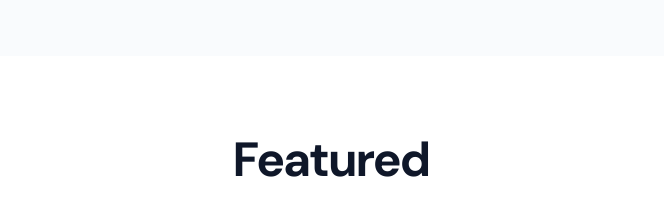
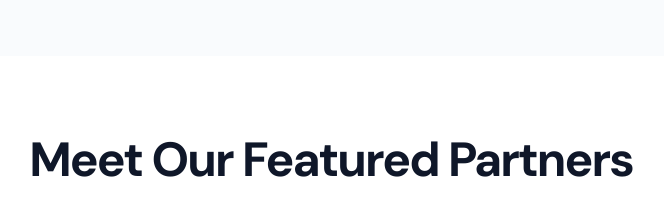
Before and after one commit to simran-kanda1/pharmasocii, a React (Vite) app: page / in a window 1280 px wide. Shown: the part 1700-1920 px from the top of the page, without its empty margins (309-973 px from the left). Built offline with nearby package versions, Linux system fonts and the light colour scheme; no server answers; the database is empty.

Commit message:
Update Featured heading to Meet Our Featured Partners

```diff
--- a/src/pages/Home.tsx
+++ b/src/pages/Home.tsx
@@ -265,7 +265,7 @@ export default function Home() {
             <section className="py-20 bg-background relative z-10 overflow-hidden">
                 <div className="container mx-auto px-4 mb-8">
                     <div className="text-center max-w-4xl mx-auto">
-                        <h2 className="text-3xl md:text-5xl font-bold tracking-tight mb-8 text-center text-foreground">Featured</h2>
+                        <h2 className="text-3xl md:text-5xl font-bold tracking-tight mb-8 text-center text-foreground">Meet Our Featured Partners</h2>
                         <h2 className="text-xl md:text-3xl font-bold tracking-tight mb-2">Business Offerings</h2>
                         <p className="text-sm md:text-base text-muted-foreground font-normal mb-4">Find the right partners to support your next phase of growth</p>
                     </div>
```
Also changed, not shown: 3 other files (tests, documents, lock files or other folders).
